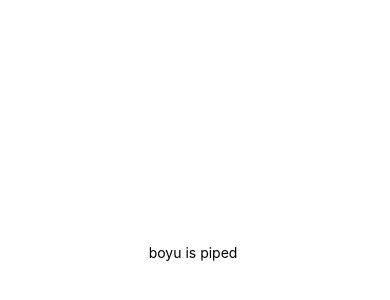
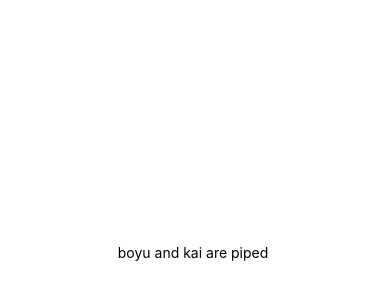
Before and after one commit to CSCE-606/MobileFrontend, a React Native app: screen / in a window 390 px wide. Shown: the part 170-470 px from the top of the page. Built offline with nearby package versions, Linux system fonts and the light colour scheme.

Commit message:
kai is also piped

```diff
--- a/App.js
+++ b/App.js
@@ -4,7 +4,7 @@ import { StyleSheet, Text, View } from 'react-native';
 export default function App() {
   return (
     <View style={styles.container}>
-      <Text>boyu is piped </Text>
+      <Text>boyu and kai are piped </Text>
       <StatusBar style="auto" />
     </View>
   );
```
